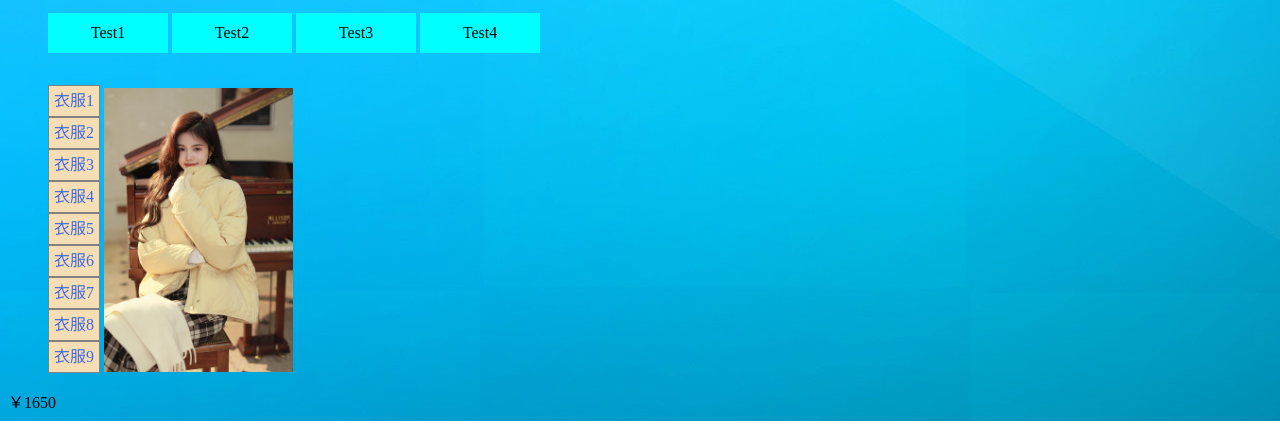
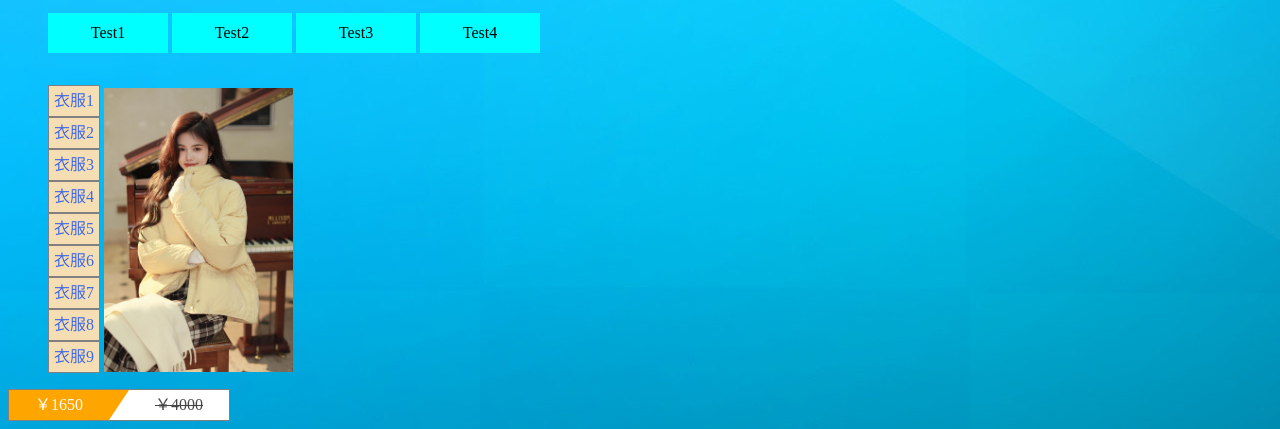
Before and after one commit to Avalonzzy/EMP, a plain HTML site: page myWeb/myWeb.html in a window 1280 px wide. Shown: the part 495-924 px from the top of the page. Drawn offline with Linux system fonts and the light colour scheme.

Commit message:
小功能补充

```diff
--- a/myWeb/myWeb.css
+++ b/myWeb/myWeb.css
@@ -90,3 +90,37 @@ body {
     margin-top: -274px;
     height: 284px;
 }
+.price {
+    width: 220px;
+    height: 30px;
+    background-color: antiquewhite;
+    border: 1px solid gray;
+}
+.price span{
+    display: block;
+    width: 120px;
+    float: left;
+    line-height: 30px;
+    background-color: orange;
+    text-align: center;
+    color:white;
+}
+.price i {
+    display: block;
+    float: right;
+    width: 0px;
+    height: 0px;
+    border-top: 30px solid transparent;
+	border-right: 20px solid white;
+    border-bottom: 0px solid transparent;
+    border-left: 0px solid transparent;
+}
+.price #original-price{
+    display: block;
+    width: 100px;
+    float: right;
+    line-height: 30px;
+    background-color: white;
+    color: #454545;
+    text-decoration: line-through;
+}
--- a/myWeb/myWeb.html
+++ b/myWeb/myWeb.html
@@ -179,9 +179,10 @@
     <div class="price">
         <span>
             ￥1650
+            <i></i>
         </span>
-        <span>
-
+        <span id="original-price">
+            ￥4000
         </span>
     </div>
 
```
